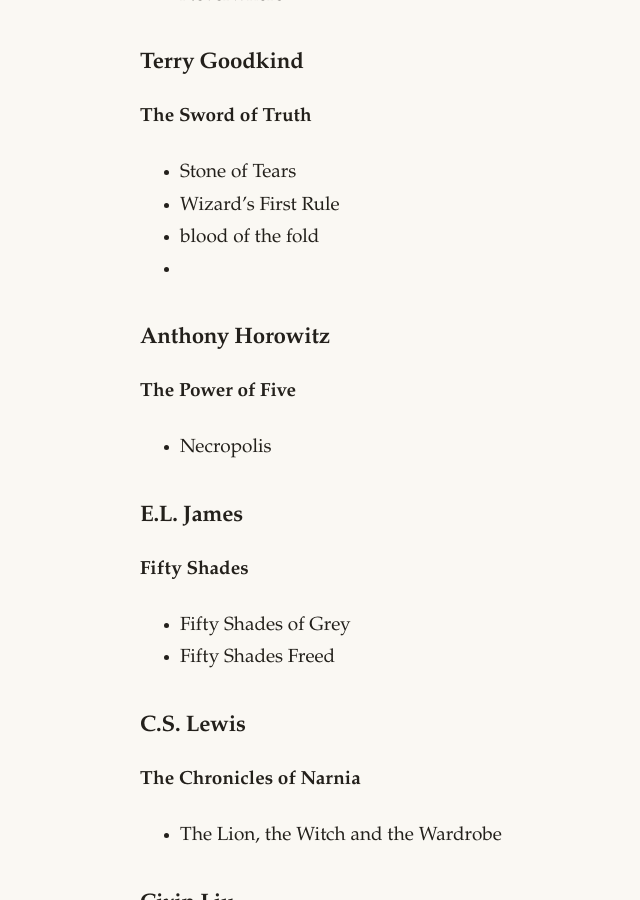
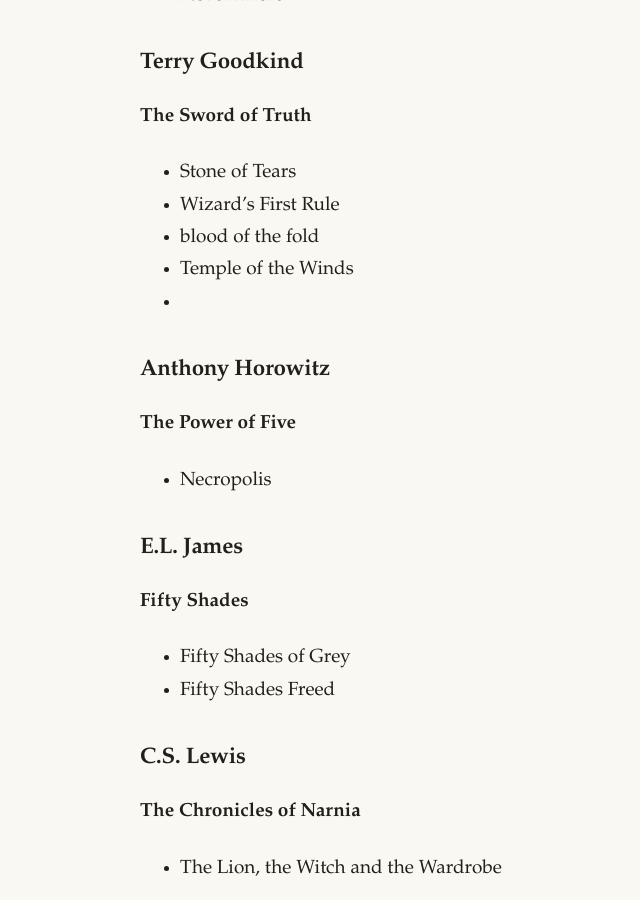
Before and after one commit to topearebi/aroamjti, a Jekyll site: the page built from books.md, in a window 1280 px wide and 900 px high, scrolled down 2379 px. Shown: the whole window, without its empty margins (196-836 px from the left). Built offline with Jekyll 4.4.1, drawn with Linux system fonts in a browser that asks for light colours.

Commit message:
Last Sync: 2026-07-04 00:23 (Mobile)

```diff
--- a/books.md
+++ b/books.md
@@ -72,6 +72,7 @@
   - Stone of Tears
   - Wizard's First Rule
   - blood of the fold
+  -  Temple of the Winds
   -
 
 ### Anthony Horowitz
```
